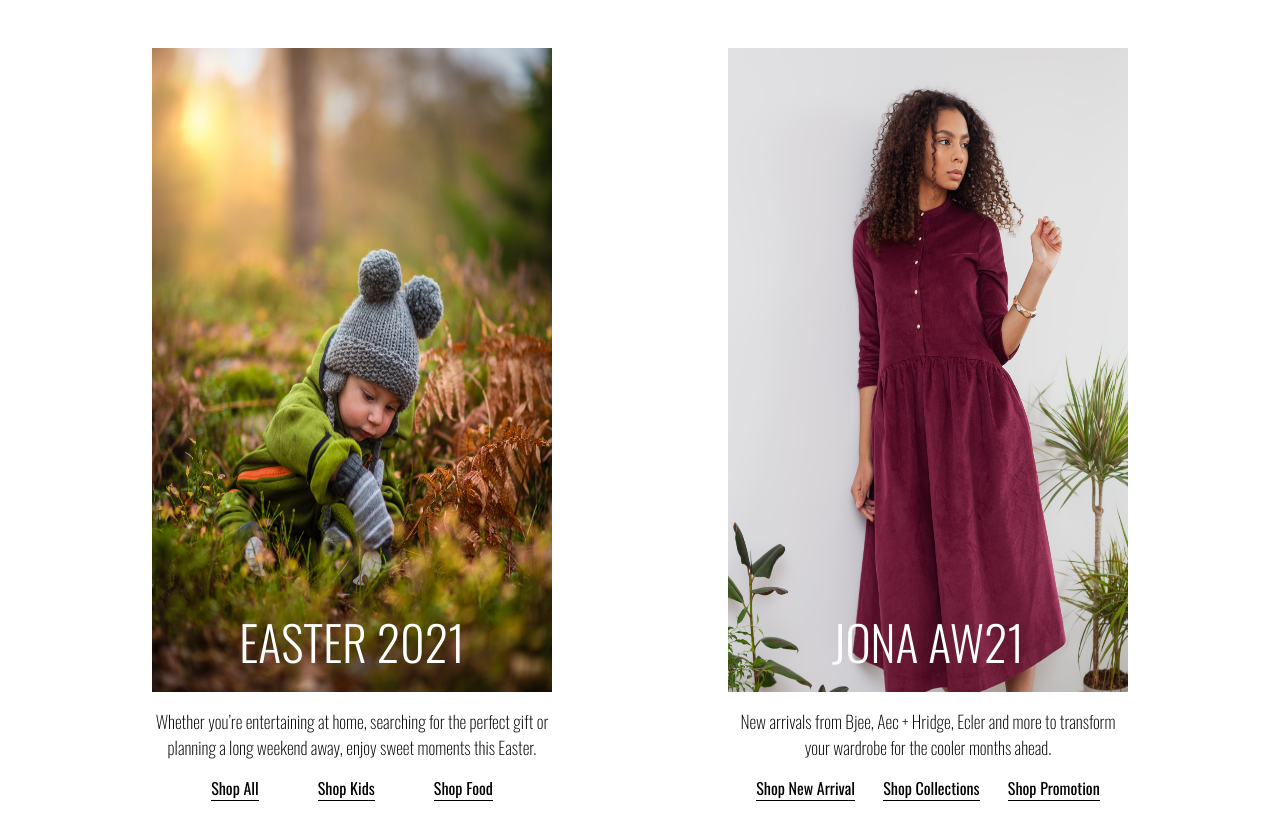
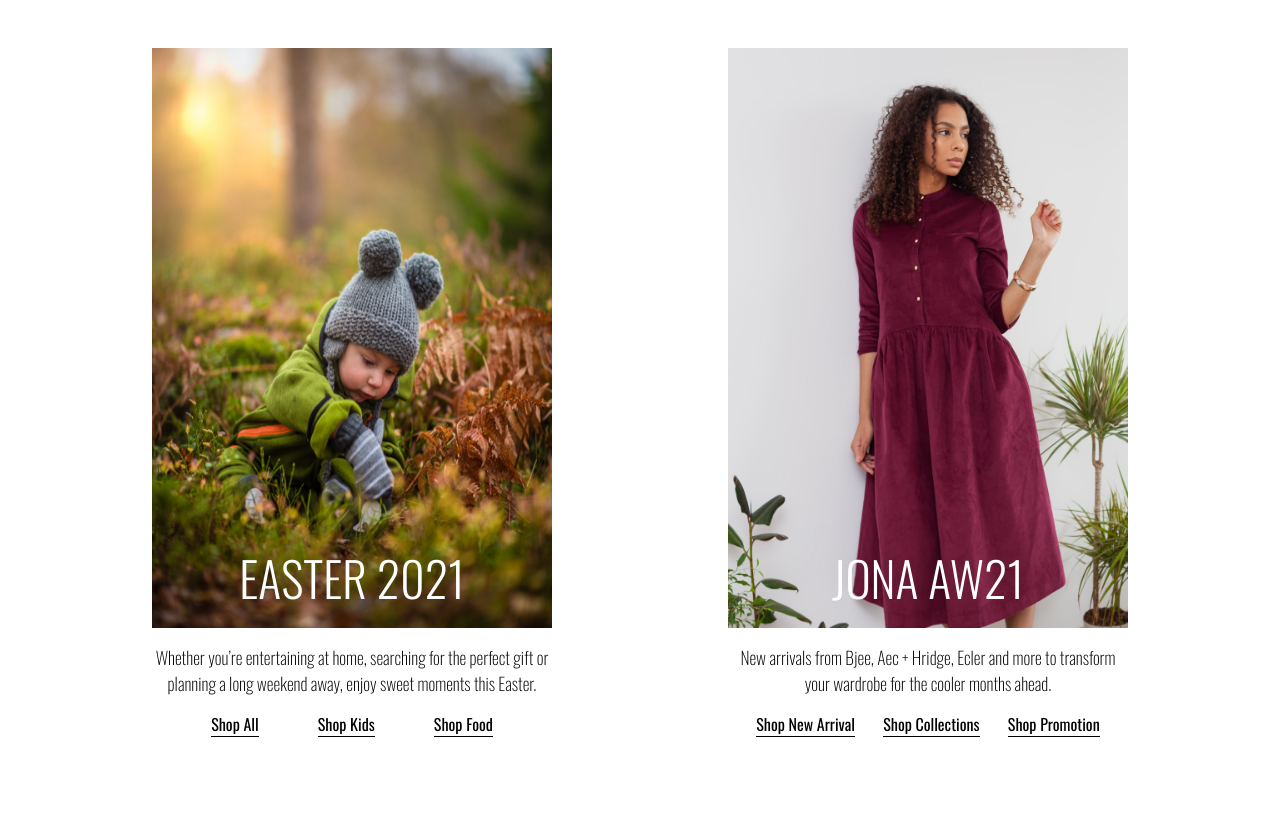
Before and after one commit to maxly20/Website-AMOS-Fashion, a plain HTML site: page index.html in a window 1280 px wide. Shown: the part 680-1520 px from the top of the page. Drawn offline with nearby package versions, Linux system fonts and the light colour scheme.

Commit message:
update css

```diff
--- a/styles/_2-easter.scss
+++ b/styles/_2-easter.scss
@@ -9,13 +9,12 @@
 .easter__right {
   width: 400px;
   min-width: 300px;
-  min-height: 570px;
-  min-height: 400px;
+  min-height: 300px;
 }
 .easter__left__img,
 .easter__right__img {
   width: 100%;
-  height: 100%;
+  height: 90%;
   display: flex;
   justify-content: center;
   position: relative;
```
Also changed, not shown: styles/main.css, 1 other file.
